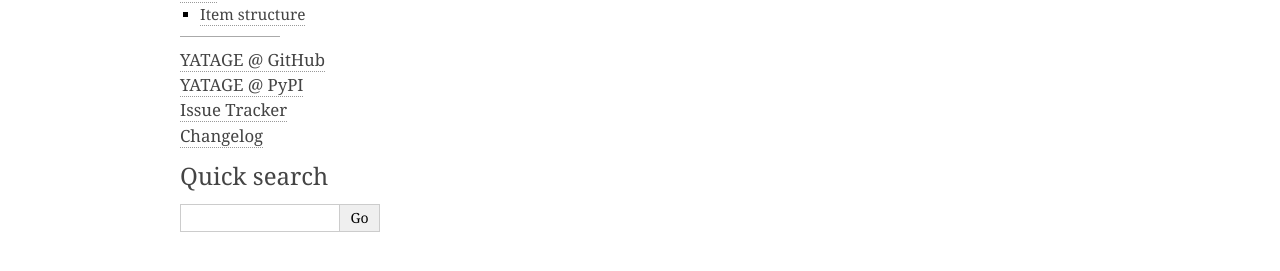
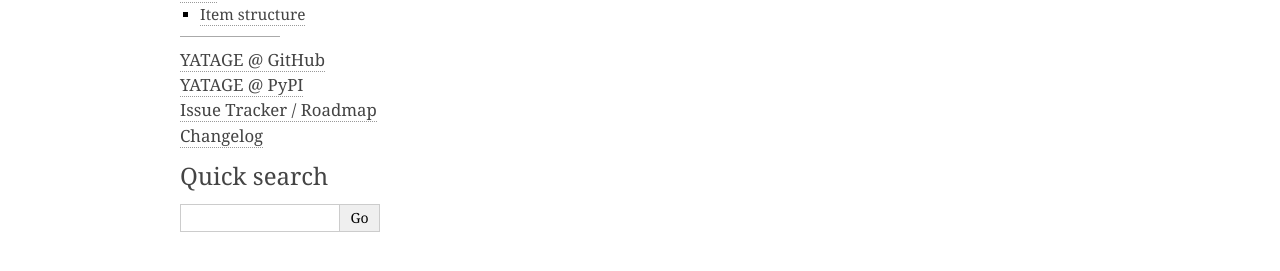
Before and after one commit to EpocDotFr/yatage, a Sphinx documentation site: the page built from docs/creator/item.rst, in a window 1280 px wide. Shown: the part 516-787 px from the top of the page. Built offline with Sphinx 7.4.7, drawn with Linux system fonts in a browser that asks for light colours.

Commit message:
Useless change

```diff
--- a/docs/conf.py
+++ b/docs/conf.py
@@ -45,7 +45,7 @@
     'extra_nav_links': {
         'YATAGE @ GitHub': 'https://github.com/EpocDotFr/yatage',
         'YATAGE @ PyPI': 'https://pypi.python.org/pypi/yatage',
-        'Issue Tracker': 'https://github.com/EpocDotFr/yatage/issues',
+        'Issue Tracker / Roadmap': 'https://github.com/EpocDotFr/yatage/issues',
         'Changelog': 'https://github.com/EpocDotFr/yatage/releases',
     }
 }
--- a/docs/player/run.rst
+++ b/docs/player/run.rst
@@ -21,7 +21,7 @@
 Exiting the game
 ^^^^^^^^^^^^^^^^
 
-You can exit the game anytime using either :kbd:`Control-d` or :kbd:`Control-c`.
+You can exit the game anytime using either :kbd:`Control-D` or :kbd:`Control-C`.
 
 .. note::
 
```
